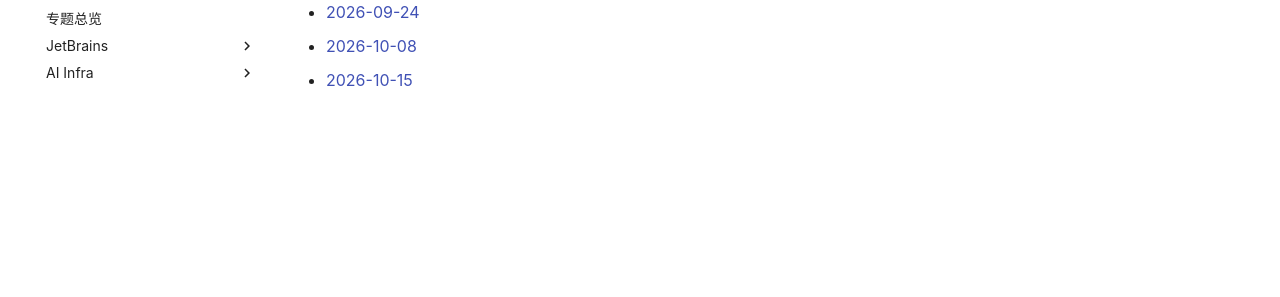
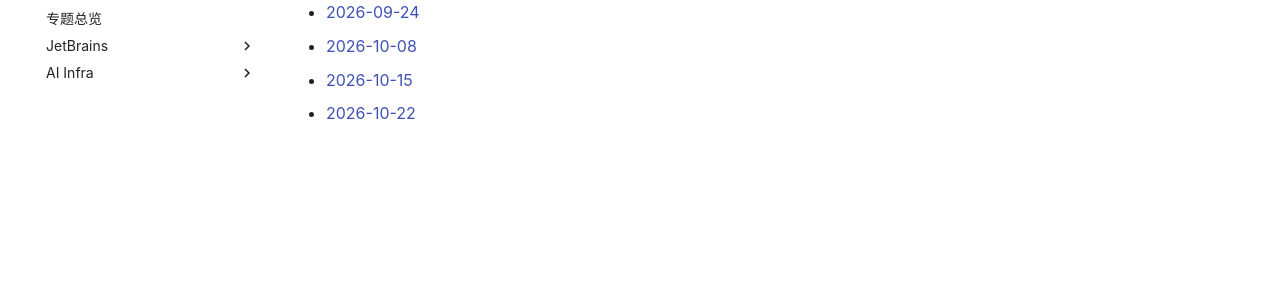
Before and after one commit to Lodpixel/Lec-Notes, an MkDocs documentation site: the page built from docs/课内/数据结构/index.md, in a window 1280 px wide. Shown: the part 379-676 px from the top of the page. Built offline with MkDocs 1.6.1 and Material for MkDocs 9.7.7, drawn with Linux system fonts in a browser that asks for light colours; comment, search, counter and statistics services are not loaded.

Commit message:
Update lecture transcript: docs/课内/数据结构/index.md

```diff
--- a/docs/课内/数据结构/index.md
+++ b/docs/课内/数据结构/index.md
@@ -13,3 +13,5 @@
 - [2026-10-08](2026-10-08.md)
 
 - [2026-10-15](2026-10-15.md)
+
+- [2026-10-22](2026-10-22.md)
```
